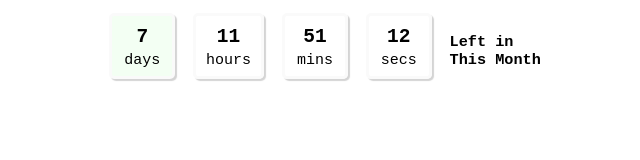
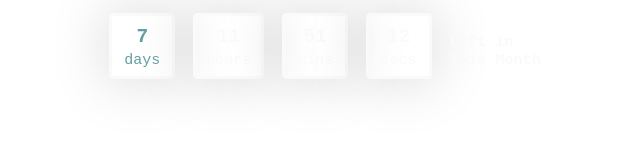
Before and after one commit to peyadbot/notion_widget, a plain HTML site: page monthleft.html in a window 1280 px wide. Shown: the whole page, without its empty margins (315-955 px from the left). Drawn offline with Linux system fonts and the light colour scheme.

Commit message:
changes color

```diff
--- a/monthleft.html
+++ b/monthleft.html
@@ -11,6 +11,7 @@
         body{
             text-align: center;
             font-family: monospace;
+            color: #fafafa;
         }
         .box{
             display: inline-block;
@@ -21,7 +22,7 @@
             height: 40px;
             border: 3px solid #fafafa;
             border-radius: 5px;
-            box-shadow: 2px 2px 1px 0px #d4d4d4;
+            box-shadow: 0px 0px 60px 0px #d4d4d4;
         }
 
         h2{
@@ -40,7 +41,7 @@
         }
 
         #days{
-            background-color:  #f3fff3; ;
+            color: cadetblue;
         }
 
 
```
Also changed, not shown: greetings.html (+1 -5 lines).
